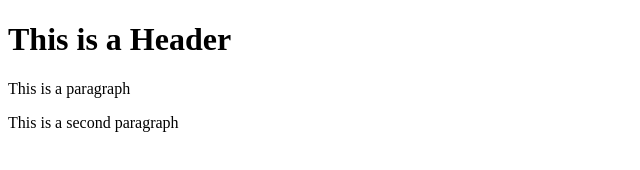
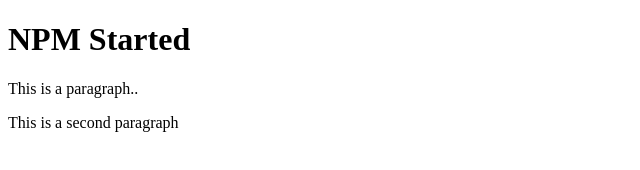
Before and after one commit to panterall/git-test2, a website: page index.html in a window 1280 px wide. Shown: the whole page, without its empty margins (0-640 px from the left). Drawn offline with Linux system fonts and the light colour scheme.

Commit message:
fourth commit

```diff
--- a/index.html
+++ b/index.html
@@ -3,8 +3,8 @@
     <head></head>
 
     <body>
-        <h1>This is a Header</h1>
-        <p>This is a paragraph</p>
+        <h1>NPM Started</h1>
+        <p>This is a paragraph..</p>
         <p>This is a second paragraph</p>
     </body>
 </html>
```
Also changed, not shown: package.json (added, +24 -0 lines), 1 other file.
